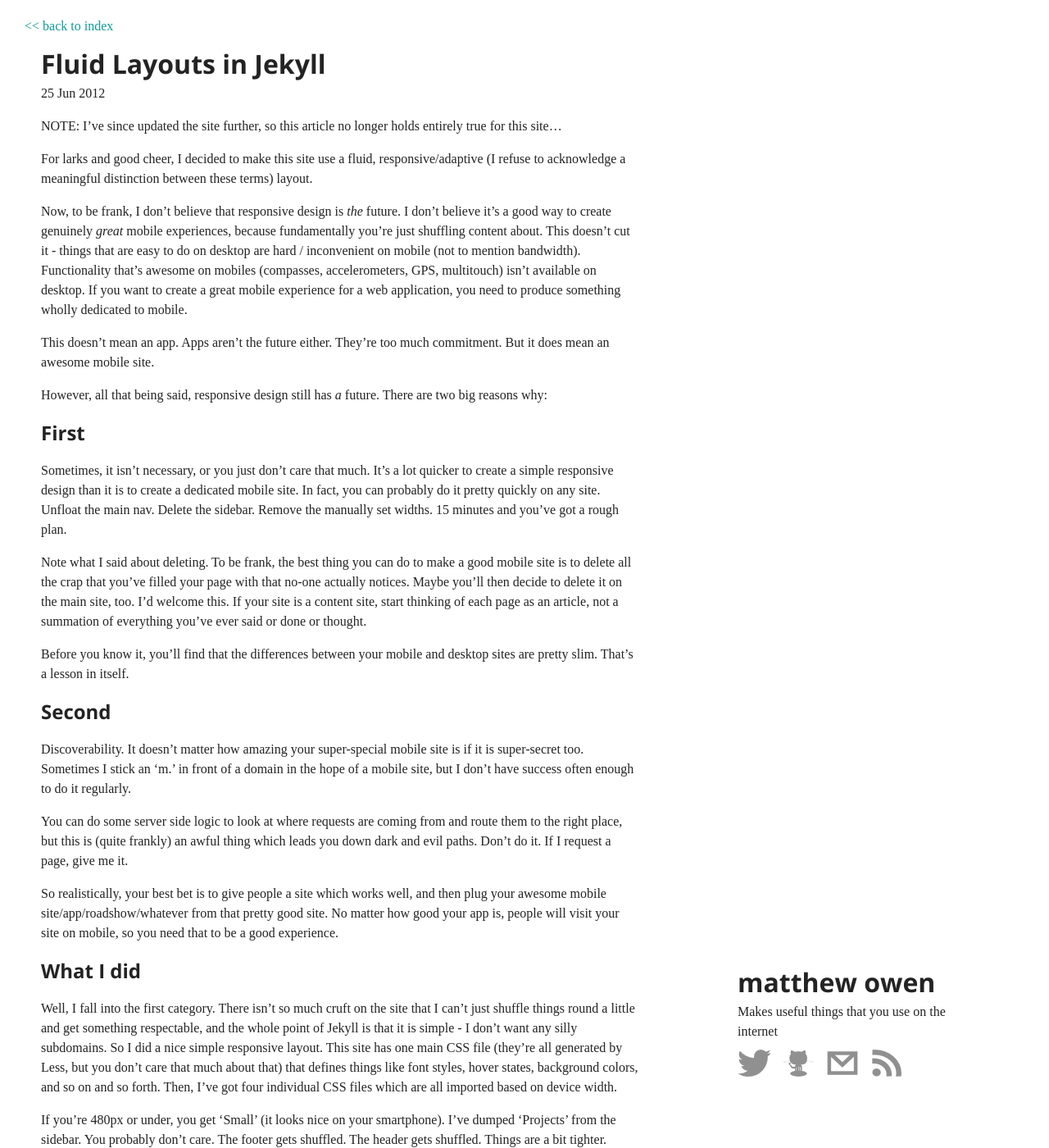
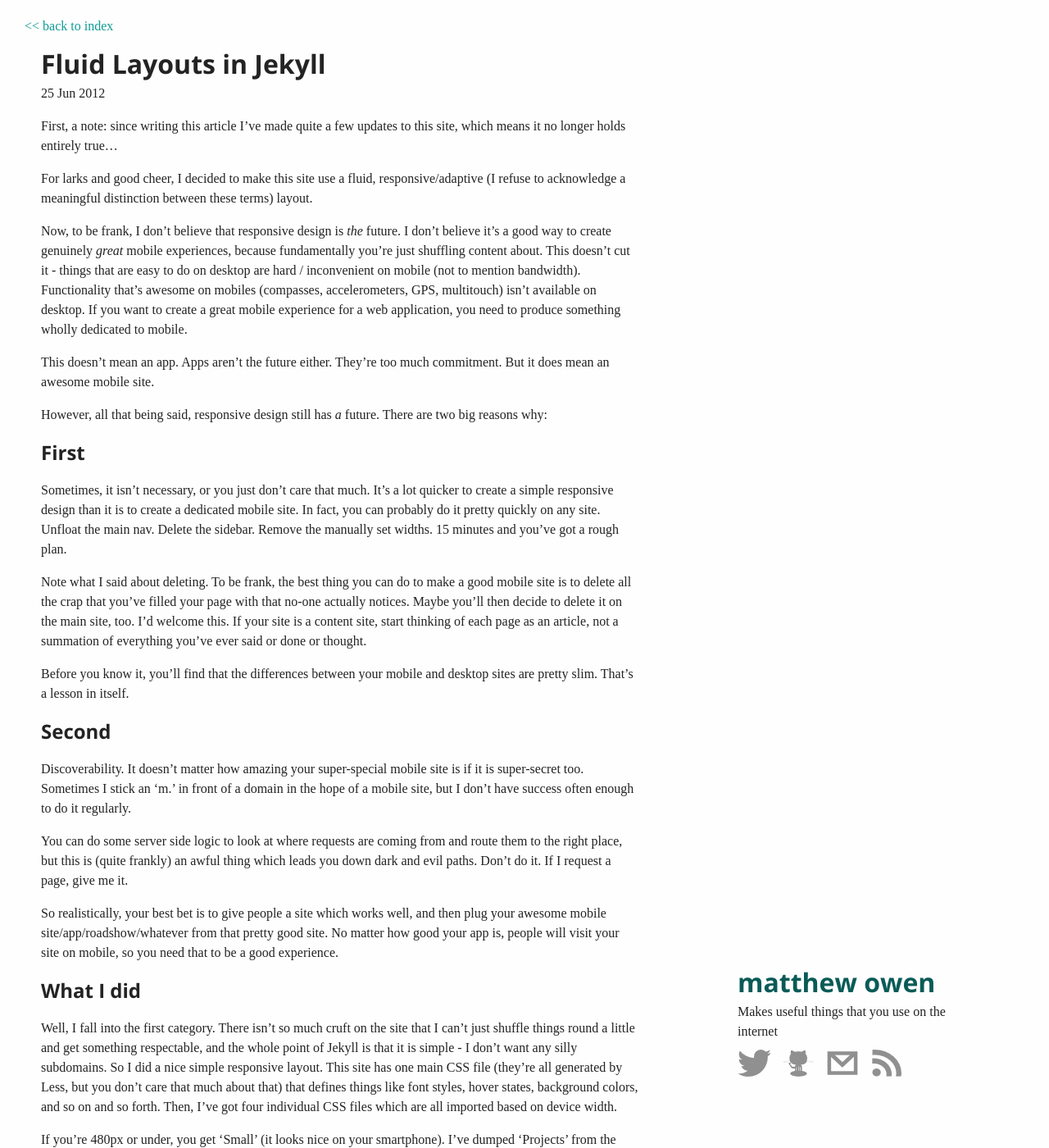
Before and after one commit to matthewowen/personal-site, a Jekyll site: the page built from _posts/2012-05-25-fluid-layouts-jekyll.markdown, in a window 1280 px wide and 1400 px high. Shown: the whole window at 82% size. Built offline with Jekyll 4.4.1, drawn with Linux system fonts in a browser that asks for light colours; some web fonts are replaced; comment, search, counter and statistics services are not loaded.

Commit message:
minor style tweaks, copy tweaks

```diff
--- a/_posts/2012-05-25-fluid-layouts-jekyll.markdown
+++ b/_posts/2012-05-25-fluid-layouts-jekyll.markdown
@@ -5,7 +5,7 @@ date: 2012-06-25T21:00:00.1Z
 summary: For larks and good cheer, I decided to make this site use a fluid, responsive/adaptive (I refuse to acknowledge a meaningful distinction between these terms) layout.
 ---
 
-NOTE: I've since updated the site further, so this article no longer holds entirely true for this site...
+First, a note: since writing this article I've made quite a few updates to this site, which means it no longer holds entirely true...
 
 For larks and good cheer, I decided to make this site use a fluid, responsive/adaptive (I refuse to acknowledge a meaningful distinction between these terms) layout.
 
--- a/_posts/2012-10-12-killing-reddit.markdown
+++ b/_posts/2012-10-12-killing-reddit.markdown
@@ -4,7 +4,7 @@ title: Killing Reddit?
 date: 2012-10-12T15:00:00.1Z
 ---
 
-As you may be aware, there's [a bit shitstorm going on at Reddit](http://gawker.com/5950981/unmasking-reddits-violentacrez-the-biggest-troll-on-the-web). Predictably, many Redditors are up in arms about the 'doxxing' of violentacrez.
+As you may be aware, there's [a bit of a shitstorm going on at Reddit](http://gawker.com/5950981/unmasking-reddits-violentacrez-the-biggest-troll-on-the-web). Predictably, many Redditors are up in arms about the 'doxxing' of violentacrez.
 
 I find this to be a remarkable bit of cognitive dissonance. Let's be clear - if you condone putting sexualised images of unconsenting people on the internet, you can have no expectation to not be doxxed. Putting this content out has [real world ramifications](http://www.guardian.co.uk/media/greenslade/2010/may/11/pcc-privacy). The exact same arguments that are made for why this content is acceptable (either that "people can't have an expectation of privacy in a public place" or that "if you can find it on the internet, it is your fault for letting it get on the internet") can be made for doxxing being acceptable (if you want to hide your identity, you shouldn't have made it possible for people to identify you).
 
--- a/static/styles.css
+++ b/static/styles.css
@@ -1,46 +1,289 @@
-html{color:#000;background:#ffffff;}
-body,div,dl,dt,dd,ul,ol,li,h1,h2,h3,h4,h5,h6,pre,code,form,fieldset,legend,input,textarea,p,blockquote,th,td{margin:0;padding:0;}
-table{border-collapse:collapse;border-spacing:0;}
-fieldset,img{border:0;}
-address,caption,cite,code,dfn,em,strong,th,var{font-style:normal;font-weight:normal;}
-ol,ul{list-style:none;}
-caption,th{text-align:left;}
-h1,h2,h3,h4,h5,h6{font-size:100%;font-weight:normal;}
-q:before,q:after{content:'';}
-abbr,acronym{border:0;font-variant:normal;}
-sup{vertical-align:text-top;}
-sub{vertical-align:text-bottom;}
-input,textarea,select{font-family:inherit;font-size:inherit;font-weight:inherit;}
-input,textarea,select{*font-size:100%;}
-legend{color:#000000;}
-.transition{transition:color 0.5s;-webkit-transition:color 0.5s;-o-transition:color 0.5s;}.transition:hover{color:#095b57;}
-html{background-color:#ffffff;}
-body{color:#232323;font-family:'Lusitana',Serif;line-height:1.5;}
-header{padding:10px;}
-nav{padding-top:10px;}nav li{width:40px;height:33px;margin-right:10px;overflow:hidden;text-indent:-999px;display:inline-block;opacity:0.5;transition:opacity 0.5s;-webkit-transition:opacity 0.5s;-o-transition:opacity 0.5s;}nav li:hover{opacity:1;}
-nav li a{display:block;height:100%;width:100%;}
-nav .twitter{background-image:url("/static/img/twitter.png");}
-nav .rss{background-image:url("/static/img/rss.png");}
-nav .github{background-image:url("/static/img/github.png");}
-nav .email{background-image:url("/static/img/email.png");}
-.content{display:block;}
-article{padding:10px;}
-.summary{font-size:1.2em;margin-top:5px;}
-.about-me{padding:10px;}.about-me p{margin:0.2em 0;}
-h1{font-size:2em;font-family:'Open Sans',Sans-Serif;}
-h2{font-size:2em;font-family:'Open Sans',Sans-Serif;}
-h3{font-size:1.5em;font-family:'Open Sans',Sans-Serif;}
-h4{font-size:1.2em;font-family:'Open Sans',Sans-Serif;}
-h5{font-size:1em;font-family:'Open Sans',Sans-Serif;}
-a{color:#232323;text-decoration:none;transition:color 0.5s;-webkit-transition:color 0.5s;-o-transition:color 0.5s;}a:hover{color:#095b57;}
-em{font-style:italic;}
-strong{font-weight:bold;}
-article p{margin:1em 0;}
-article ul{margin:1em 0;}article ul li{list-style:inside square;}
-article ol{margin:1em 0;}article ol li{list-style:inside lower-roman;}
-article a{color:#109c95;transition:color 0.5s;-webkit-transition:color 0.5s;-o-transition:color 0.5s;}article a:hover{color:#095b57;}
-.index a{color:#232323;}
-.cf:before,.cf:after{content:"";display:table;}
-.cf:after{clear:both;}
-.cf{*zoom:1;}
-@media screen and (min-width:761px){header{position:fixed;top:0;right:0;width:260px;height:100%;}header div{position:absolute;bottom:100px;} .content{padding:10px;margin-left:30px;max-width:600px;margin-right:310px;} .crumb{margin-left:-20px;padding-bottom:10px;}}@media screen and (min-width:1100px){header{width:360px;}header div{right:100px;} .content{padding:10px;margin-left:30px;max-width:750px;margin-right:410px;}}
+html {
+  color: #000;
+  background: #ffffff;
+}
+body,
+div,
+dl,
+dt,
+dd,
+ul,
+ol,
+li,
+h1,
+h2,
+h3,
+h4,
+h5,
+h6,
+pre,
+code,
+form,
+fieldset,
+legend,
+input,
+textarea,
+p,
+blockquote,
+th,
+td {
+  margin: 0;
+  padding: 0;
+}
+table {
+  border-collapse: collapse;
+  border-spacing: 0;
+}
+fieldset,
+img {
+  border: 0;
+}
+address,
+caption,
+cite,
+code,
+dfn,
+em,
+strong,
+th,
+var {
+  font-style: normal;
+  font-weight: normal;
+}
+ol,
+ul {
+  list-style: none;
+}
+caption,
+th {
+  text-align: left;
+}
+h1,
+h2,
+h3,
+h4,
+h5,
+h6 {
+  font-size: 100%;
+  font-weight: normal;
+}
+q:before,
+q:after {
+  content: '';
+}
+abbr,
+acronym {
+  border: 0;
+  font-variant: normal;
+}
+sup {
+  vertical-align: text-top;
+}
+sub {
+  vertical-align: text-bottom;
+}
+input,
+textarea,
+select {
+  font-family: inherit;
+  font-size: inherit;
+  font-weight: inherit;
+}
+input,
+textarea,
+select {
+  *font-size: 100%;
+}
+legend {
+  color: #000000;
+}
+.transition {
+  transition: color 0.5s;
+  -webkit-transition: color 0.5s;
+  -o-transition: color 0.5s;
+}
+.transition:hover {
+  color: #095b57;
+}
+html {
+  background-color: #fefefe;
+}
+body {
+  color: #232323;
+  font-family: 'Lusitana', Serif;
+  line-height: 1.5;
+}
+header {
+  padding: 10px;
+}
+nav {
+  padding-top: 10px;
+}
+nav li {
+  width: 40px;
+  height: 33px;
+  margin-right: 10px;
+  overflow: hidden;
+  text-indent: -999px;
+  display: inline-block;
+  opacity: 0.5;
+  transition: opacity 0.5s;
+  -webkit-transition: opacity 0.5s;
+  -o-transition: opacity 0.5s;
+}
+nav li:hover {
+  opacity: 1;
+}
+nav li a {
+  display: block;
+  height: 100%;
+  width: 100%;
+}
+nav .twitter {
+  background-image: url("/static/img/twitter.png");
+}
+nav .rss {
+  background-image: url("/static/img/rss.png");
+}
+nav .github {
+  background-image: url("/static/img/github.png");
+}
+nav .email {
+  background-image: url("/static/img/email.png");
+}
+.content {
+  display: block;
+}
+article {
+  padding: 10px;
+}
+.summary {
+  font-size: 1.2em;
+  margin-top: 5px;
+}
+.about-me {
+  padding: 10px;
+}
+.about-me p {
+  margin: 0.2em 0;
+}
+h1 {
+  font-size: 2em;
+  font-family: 'Open Sans', Sans-Serif;
+  color: #095b57;
+}
+h1 a {
+  color: #095b57;
+}
+h1 a:hover {
+  color: #109c95;
+}
+h2 {
+  font-size: 2em;
+  font-family: 'Open Sans', Sans-Serif;
+}
+h3 {
+  font-size: 1.5em;
+  font-family: 'Open Sans', Sans-Serif;
+}
+h4 {
+  font-size: 1.2em;
+  font-family: 'Open Sans', Sans-Serif;
+}
+h5 {
+  font-size: 1em;
+  font-family: 'Open Sans', Sans-Serif;
+}
+a {
+  color: #232323;
+  text-decoration: none;
+  transition: color 0.5s;
+  -webkit-transition: color 0.5s;
+  -o-transition: color 0.5s;
+}
+a:hover {
+  color: #095b57;
+}
+em {
+  font-style: italic;
+}
+strong {
+  font-weight: bold;
+}
+article p {
+  margin: 1em 0;
+}
+article ul {
+  margin: 1em 0;
+}
+article ul li {
+  list-style: inside square;
+}
+article ol {
+  margin: 1em 0;
+}
+article ol li {
+  list-style: inside lower-roman;
+}
+article a {
+  color: #109c95;
+  transition: color 0.5s;
+  -webkit-transition: color 0.5s;
+  -o-transition: color 0.5s;
+}
+article a:hover {
+  color: #095b57;
+}
+.index a {
+  color: #232323;
+}
+/* For modern browsers */
+.cf:before,
+.cf:after {
+  content: "";
+  display: table;
+}
+.cf:after {
+  clear: both;
+}
+/* For IE 6/7 (trigger hasLayout) */
+.cf {
+  *zoom: 1;
+}
+@media screen and (min-width: 761px) {
+  header {
+    position: fixed;
+    top: 0;
+    right: 0;
+    width: 260px;
+    height: 100%;
+  }
+  header div {
+    position: absolute;
+    bottom: 100px;
+  }
+  .content {
+    padding: 10px;
+    margin-left: 30px;
+    max-width: 600px;
+    margin-right: 310px;
+  }
+  .crumb {
+    margin-left: -20px;
+    padding-bottom: 10px;
+  }
+}
+@media screen and (min-width: 1100px) {
+  header {
+    width: 360px;
+  }
+  header div {
+    right: 100px;
+  }
+  .content {
+    padding: 10px;
+    margin-left: 30px;
+    max-width: 750px;
+    margin-right: 410px;
+  }
+}
```
Also changed, not shown: static/styles.less (+9 -1 lines).
